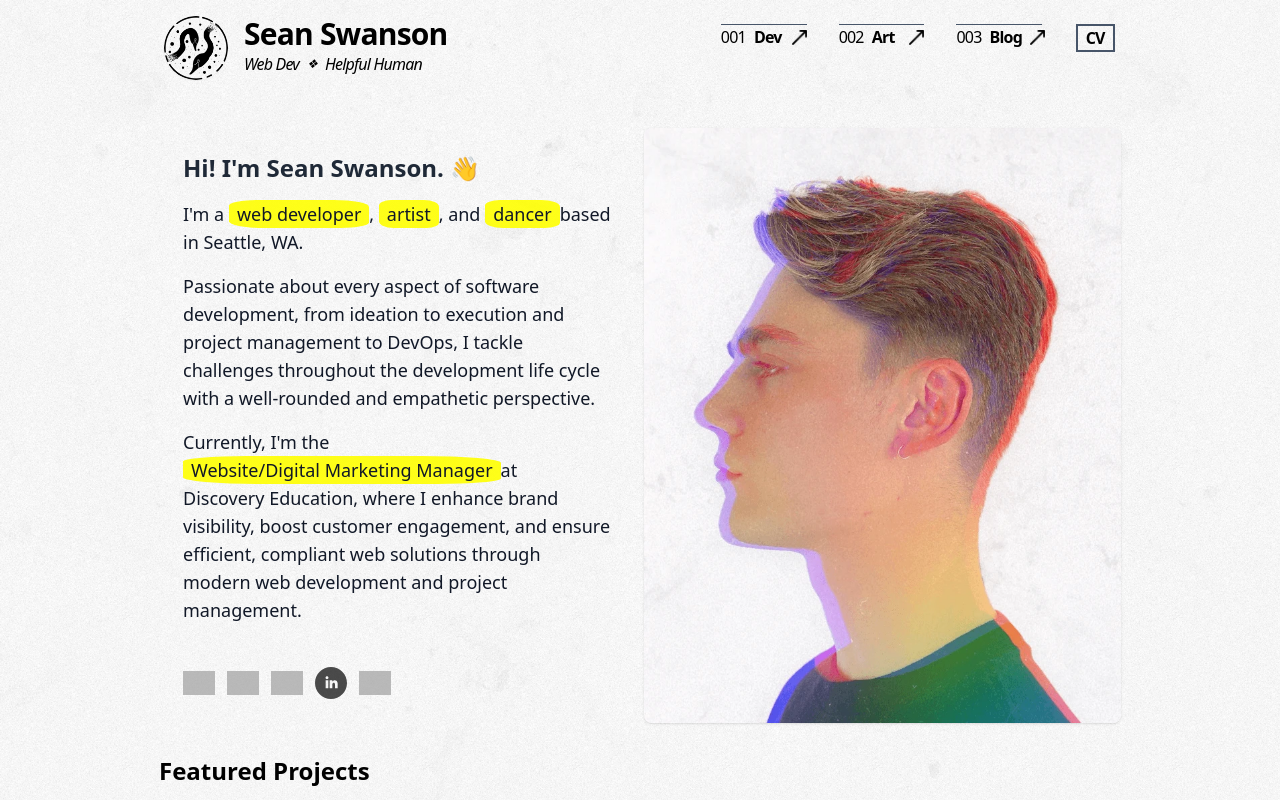
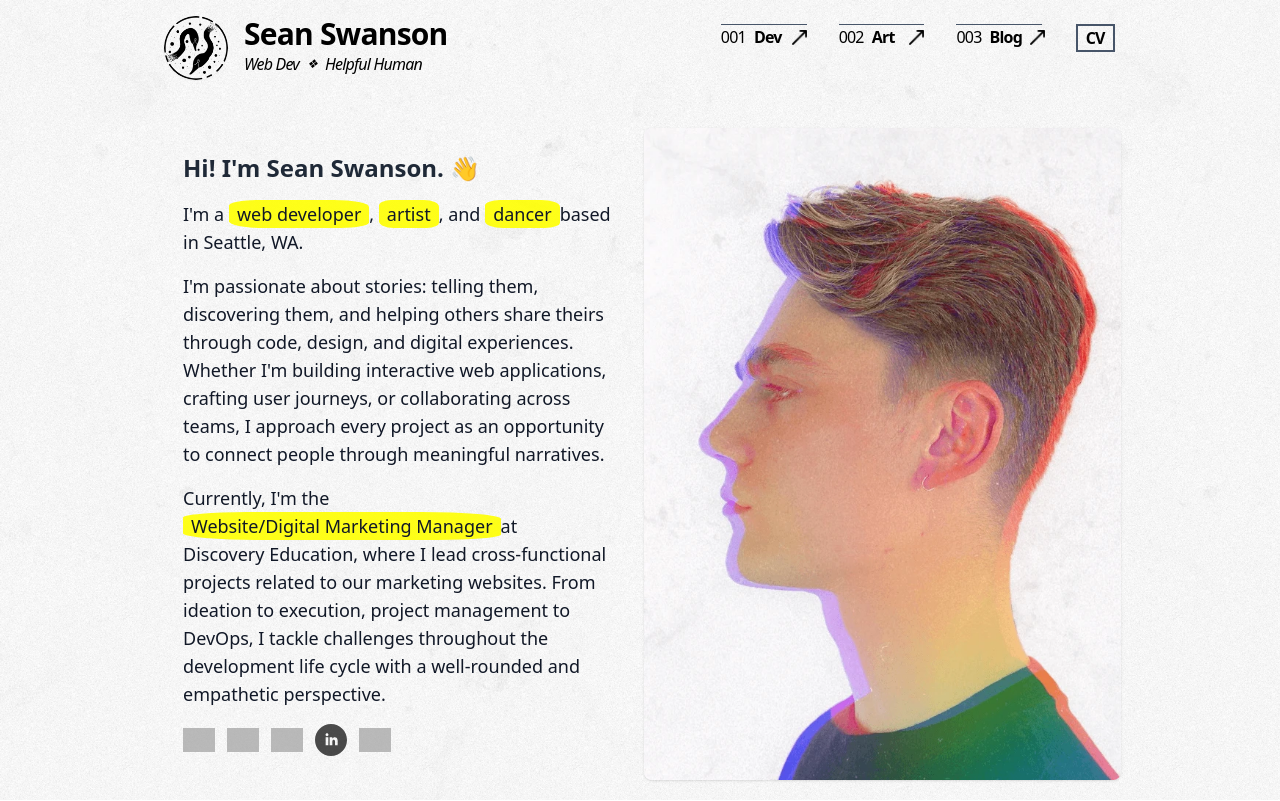
Before and after one commit to seancswanson/seancswanson-2023, a Next.js app: page / in a window 1280 px wide. Shown: the top 801 px of the page. Built offline with nearby package versions, Linux system fonts and the light colour scheme; grey boxes are pictures that could not be loaded; what tailwindcss-image-rendering would draw is missing.

Commit message:
Update Hero.tsx
Rewrite of some content!

```diff
--- a/components/Hero.tsx
+++ b/components/Hero.tsx
@@ -53,18 +53,14 @@ export const Hero = () => {
               based in Seattle, WA.
             </p>
             <p className="mb-8 text-gray-900 md:mb-4">
-            Passionate about every aspect of software development, from ideation to execution
-            and project management to DevOps, I tackle challenges throughout the development
-            life cycle with a well-rounded and empathetic perspective.
+I'm passionate about stories: telling them, discovering them, and helping others share theirs through code, design, and digital experiences. Whether I'm building interactive web applications, crafting user journeys, or collaborating across teams, I approach every project as an opportunity to connect people through meaningful narratives.
             </p>
             <p className="relative mb-8 text-gray-900 md:mb-4">
               Currently, I&apos;m the{" "}
               <HighlightedText key={3} rotation={rotations[3]}>
                 Website/Digital Marketing Manager
               </HighlightedText>
-              at <span className="whitespace-nowrap">Discovery Education</span>,
-              where I enhance brand visibility, boost customer engagement, and ensure efficient,
-              compliant web solutions through modern web development and project management.
+              at <span className="whitespace-nowrap">Discovery Education</span>, where I lead cross-functional projects related to our marketing websites. From ideation to execution, project management to DevOps, I tackle challenges throughout the development life cycle with a well-rounded and empathetic perspective.
             </p>
           </div>
         </div>
```
